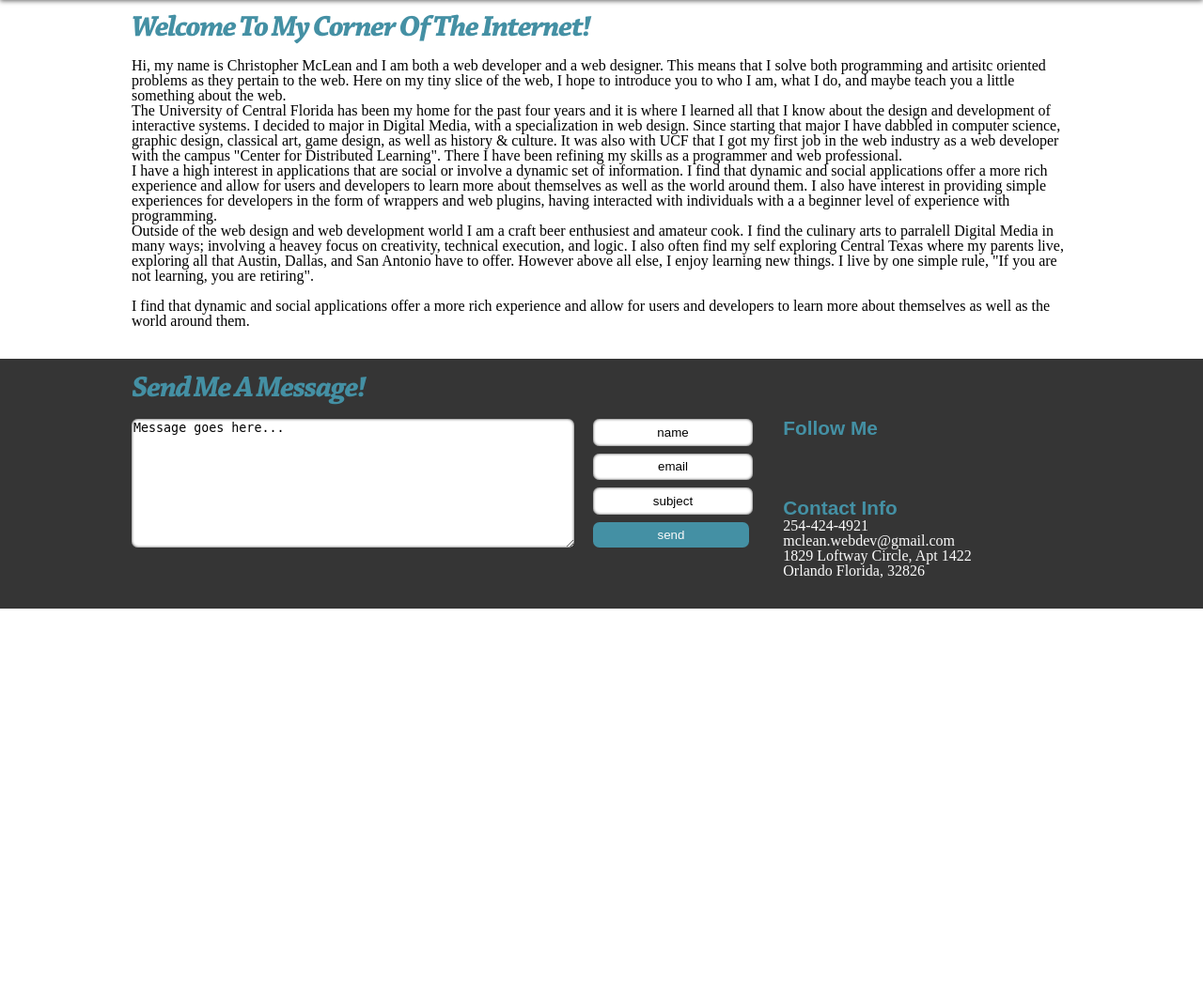
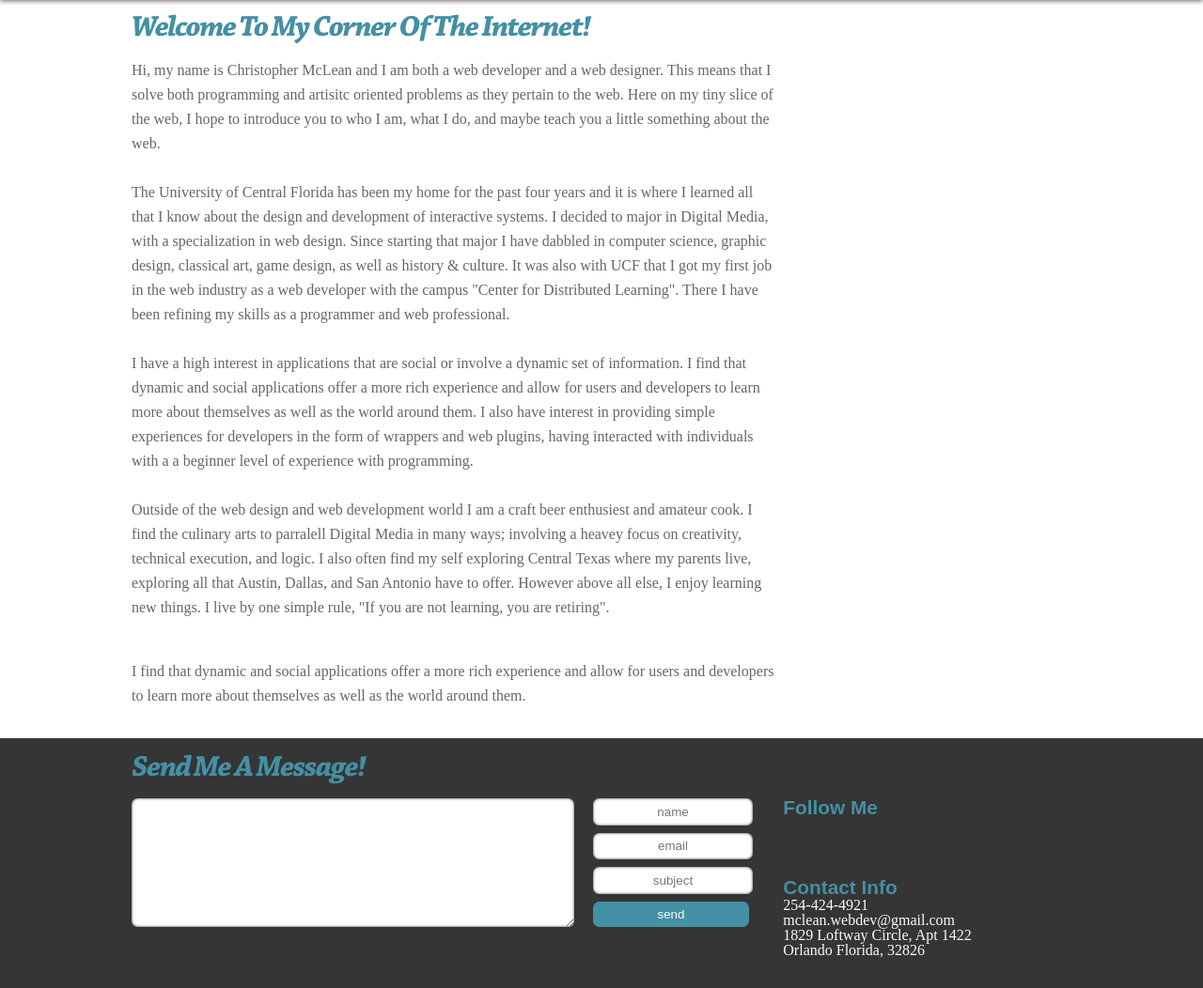
Before and after one commit to havok2905/Portfolio, a PHP site: page /me.php in a window 1280 px wide. Shown: the part 98-1150 px from the top of the page at 94% size. Before the commit the page ends 746 px from the top, so only its background shows below. Run offline with PHP 8.4, Linux system fonts and the light colour scheme.

Commit message:
styled p elements with proper line height, font size, and container width

```diff
--- a/css/main.css
+++ b/css/main.css
@@ -166,6 +166,15 @@ ul li span{
 	font-weight: bold;
 }
 
+p{
+	font-family: Ghandi;
+	font-size: 1em;
+	color:#666;
+	line-height: 1.625em;
+	margin-bottom: 1.625em;
+	max-width:42.813em;
+}
+
 /* FORMS AND INPUTS */
 form{
 	float: left;
--- a/includes/layout.php
+++ b/includes/layout.php
@@ -51,11 +51,11 @@ EOT;
 			<div class="header_container">
 				<h3>Send Me A Message!</h3>
 				<form name="email" action="" method="post">
-					<textarea name="message" class="styledform">Message goes here...</textarea>
+					<textarea name="message" class="styledform"></textarea>
 					<div class="input_container">
-						<input class="styledform" type="text" name="name" value="name"/>
-						<input class="styledform" type="text" name="email" value="email"/>
-						<input class="styledform" type="text" name="subject" value="subject"/>
+						<input class="styledform" type="text" name="name" placeholder="name"/>
+						<input class="styledform" type="text" name="email" placeholder="email"/>
+						<input class="styledform" type="text" name="subject" placeholder="subject"/>
 						<input class="submit" type="submit" name="send" value="send"/>
 					</div>
 				</form>
```
